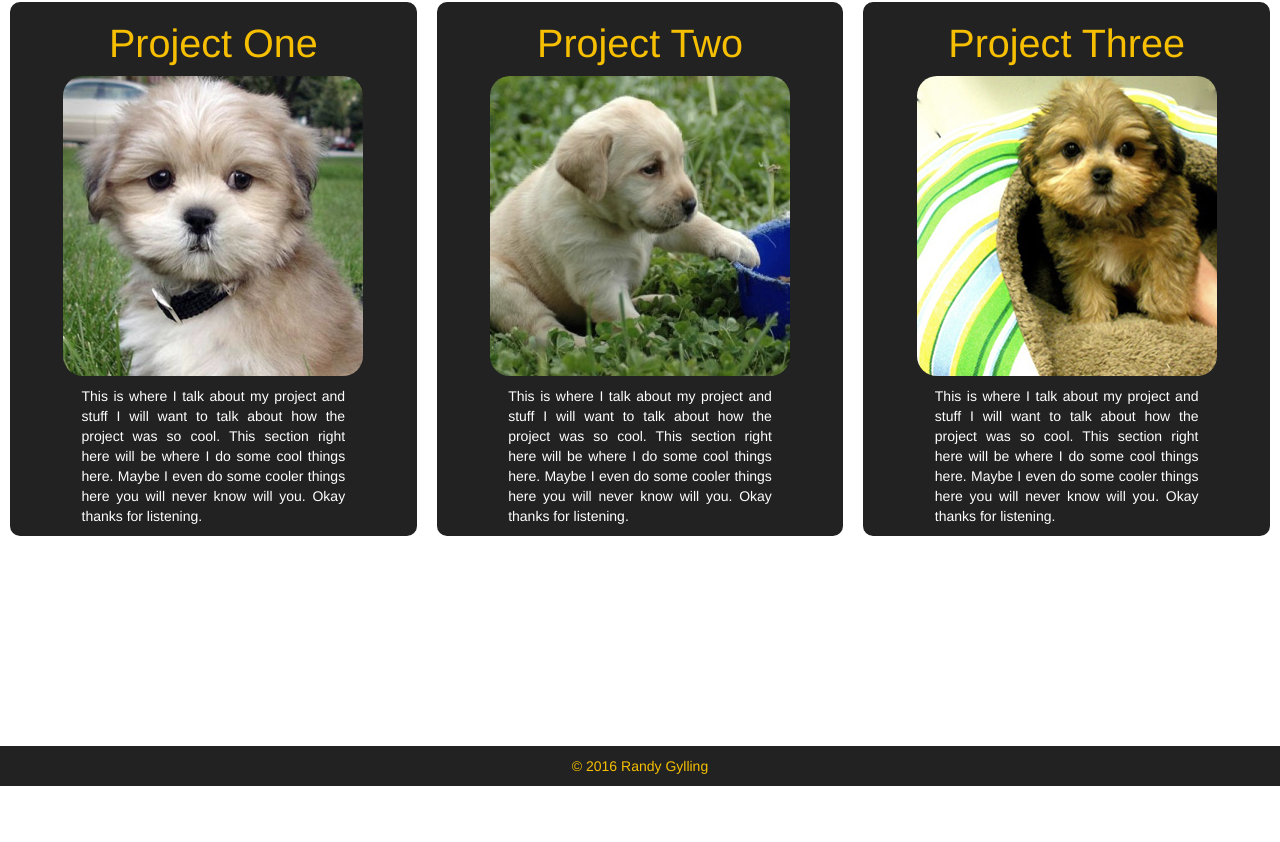
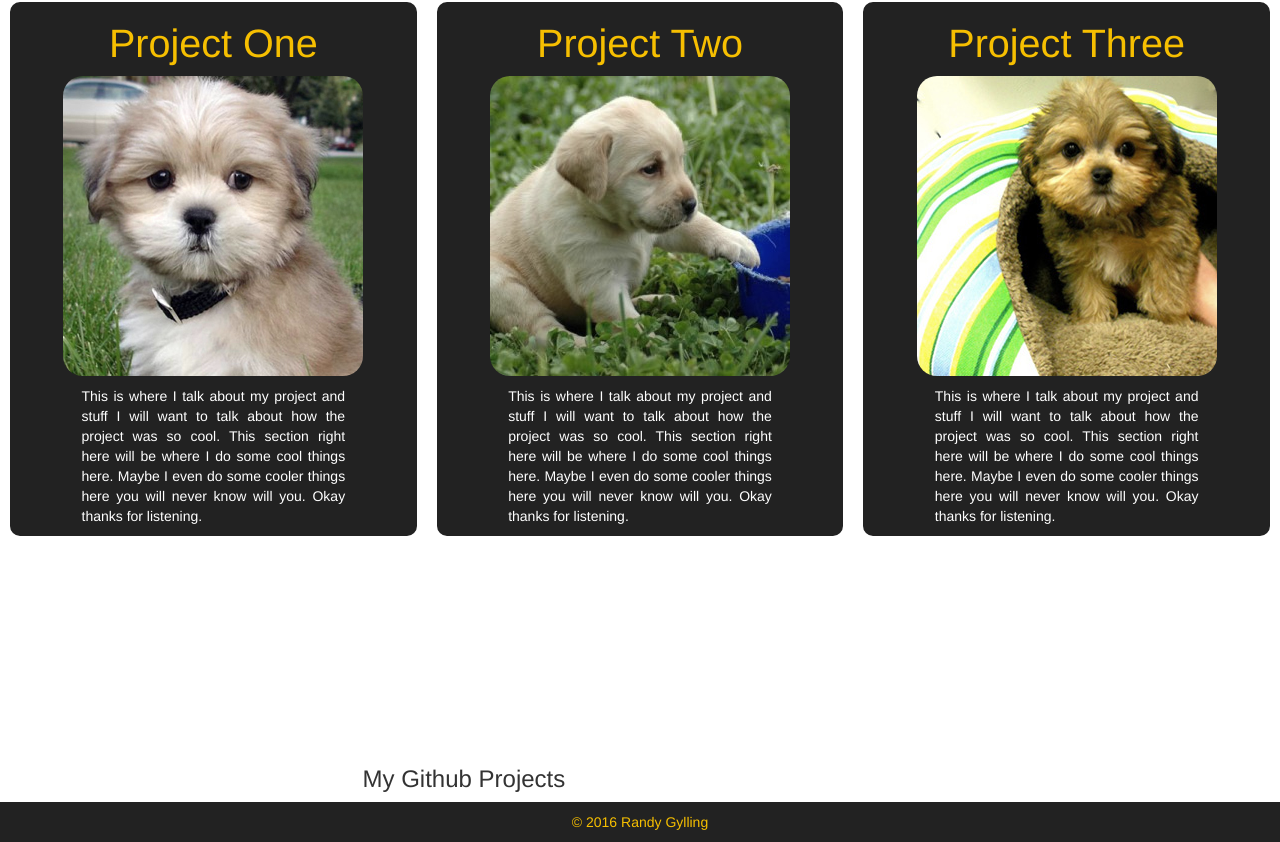
Before and after one commit to rgylling/portfolio, a plain HTML site: page index.html in a window 1280 px wide. Shown: the part 838-1680 px from the top of the page. Before the commit the page ends 1624 px from the top, so only its background shows below. Drawn offline with nearby package versions, Linux system fonts and the light colour scheme; a script that the page names is missing.

Commit message:
centered my github projects and added a title

```diff
--- a/index.html
+++ b/index.html
@@ -10,8 +10,9 @@
     <link rel="stylesheet" href="styles/base.css">
     <link rel="stylesheet" href="styles/layout.css">
     <link rel="stylesheet" href="styles/modules.css">
+  </head>
 
-  </head>
+
   <body>
     <nav>
     <div class="navbar navbar-default navbar-fixed-top">
@@ -61,7 +62,6 @@
 </section>
 
 
-
 <script id="repo-template" type="text/x-handlebars-template">
   <li>
     <a href="{{html_url}}" target="_blank"><h3>{{name}}</h3></a>
@@ -74,12 +74,6 @@
     {{/if}}
   </li>
 </script>
-
-
-
-
-
-
 
 
 
@@ -109,8 +103,15 @@
   </section>
 </main>
 
-<section id ="repoSection">
-</section>
+<div class="container">
+  <div class="row">
+    <div class="col-sm-6 col-sm-offset-3">
+      <section id ="repoSection">
+        <h3> My Github Projects </h3>
+      </section>
+    </div>
+  </div>
+</div>
 
 <div class="col-sm-12 footercolor ">
   <footer>
```
